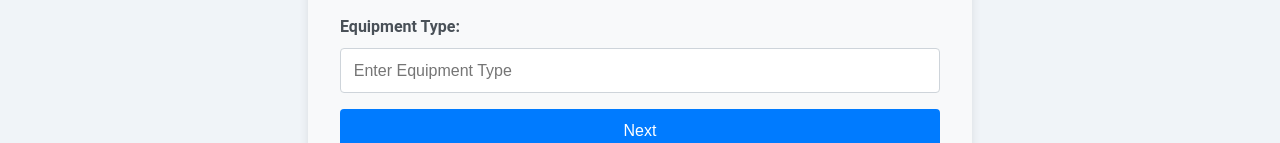
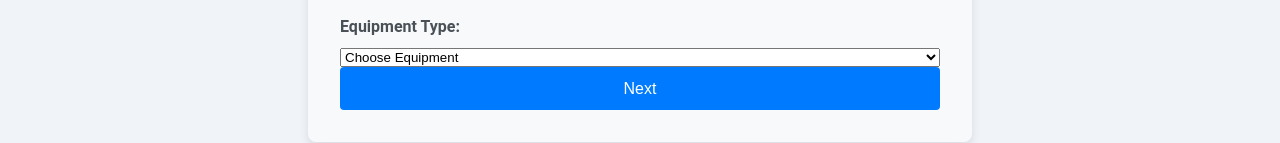
Before and after one commit to RonanJakeCPaquera/IndustryElective_FrontEnd, a React (Create React App) app in the folder lic-reservation-frontend/: page /equipment-management in a window 1280 px wide. Shown: the part 380-523 px from the top of the page. Built offline with nearby package versions, Linux system fonts and the light colour scheme; no server answers; sample sign-in values are in the browser's storage.

Commit message:
12/1/24 - Equipment adding drop list

```diff
--- a/lic-reservation-frontend/src/components/CreateEquipment.js
+++ b/lic-reservation-frontend/src/components/CreateEquipment.js
@@ -7,7 +7,7 @@ function CreateEquipment() {
   const [equipmentData, setEquipmentData] = useState({
     name: '',
     quantity: 1,
-    type: '',
+    type: '', // Defaults to an empty string for validation
   });
   const [message, setMessage] = useState('');
   const navigate = useNavigate();
@@ -51,15 +51,21 @@ function CreateEquipment() {
           required
         />
 
-        {/* Equipment Type */}
+        {/* Equipment Type (Dropdown) */}
         <label>Equipment Type:</label>
-        <input
-          type="text"
-          placeholder="Enter Equipment Type"
+        <select
           value={equipmentData.type}
           onChange={(e) => setEquipmentData({ ...equipmentData, type: e.target.value })}
           required
-        />
+        >
+          <option value="" disabled>
+            Choose Equipment
+          </option>
+          <option value="Computer Lab">Computer Lab</option>
+          <option value="VR Simulator">VR Simulator</option>
+          <option value="Driving Simulator">Driving Simulator</option>
+          <option value="Discussion Room">Discussion Room</option>
+        </select>
 
         <button type="submit">Next</button>
       </form>
```
